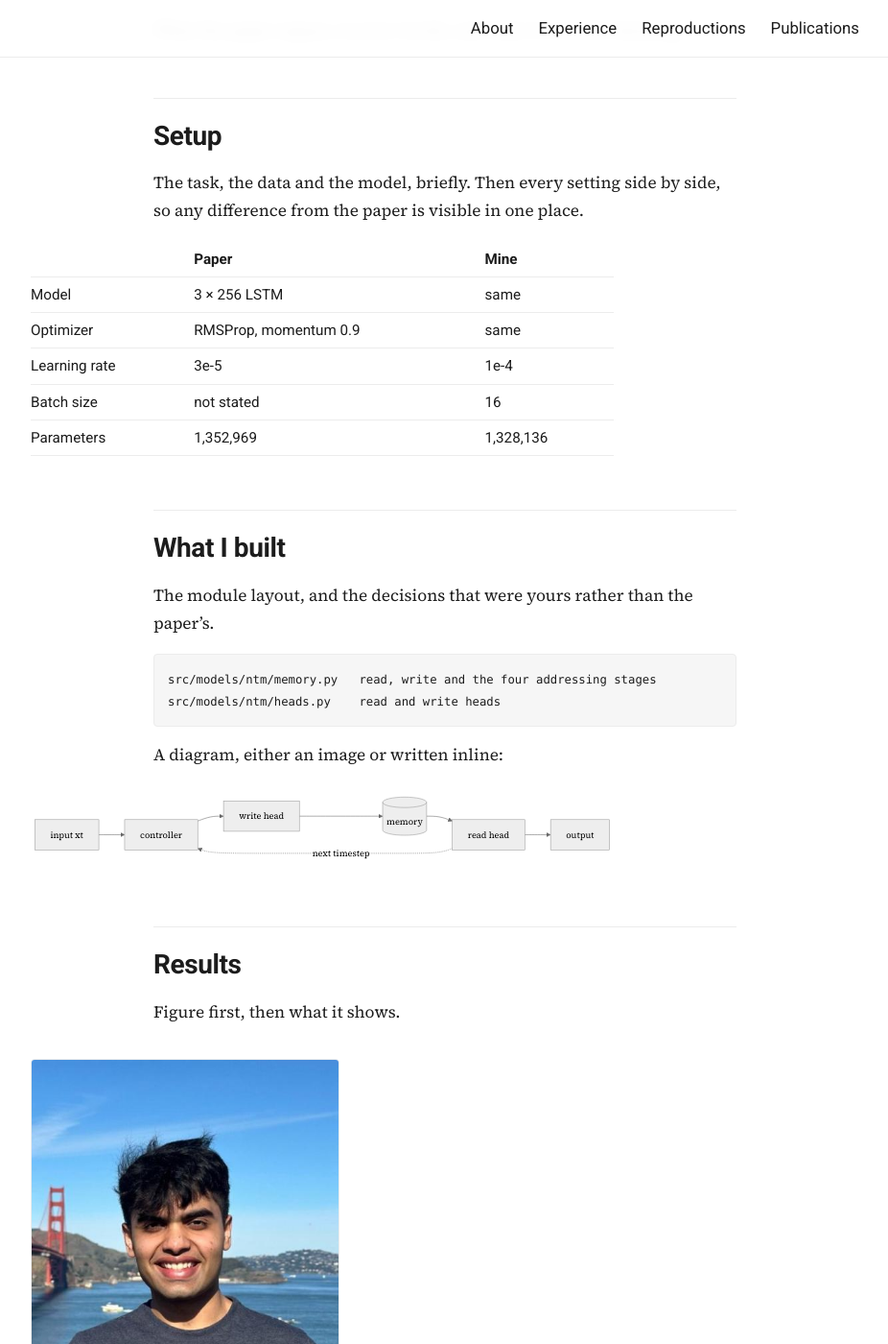
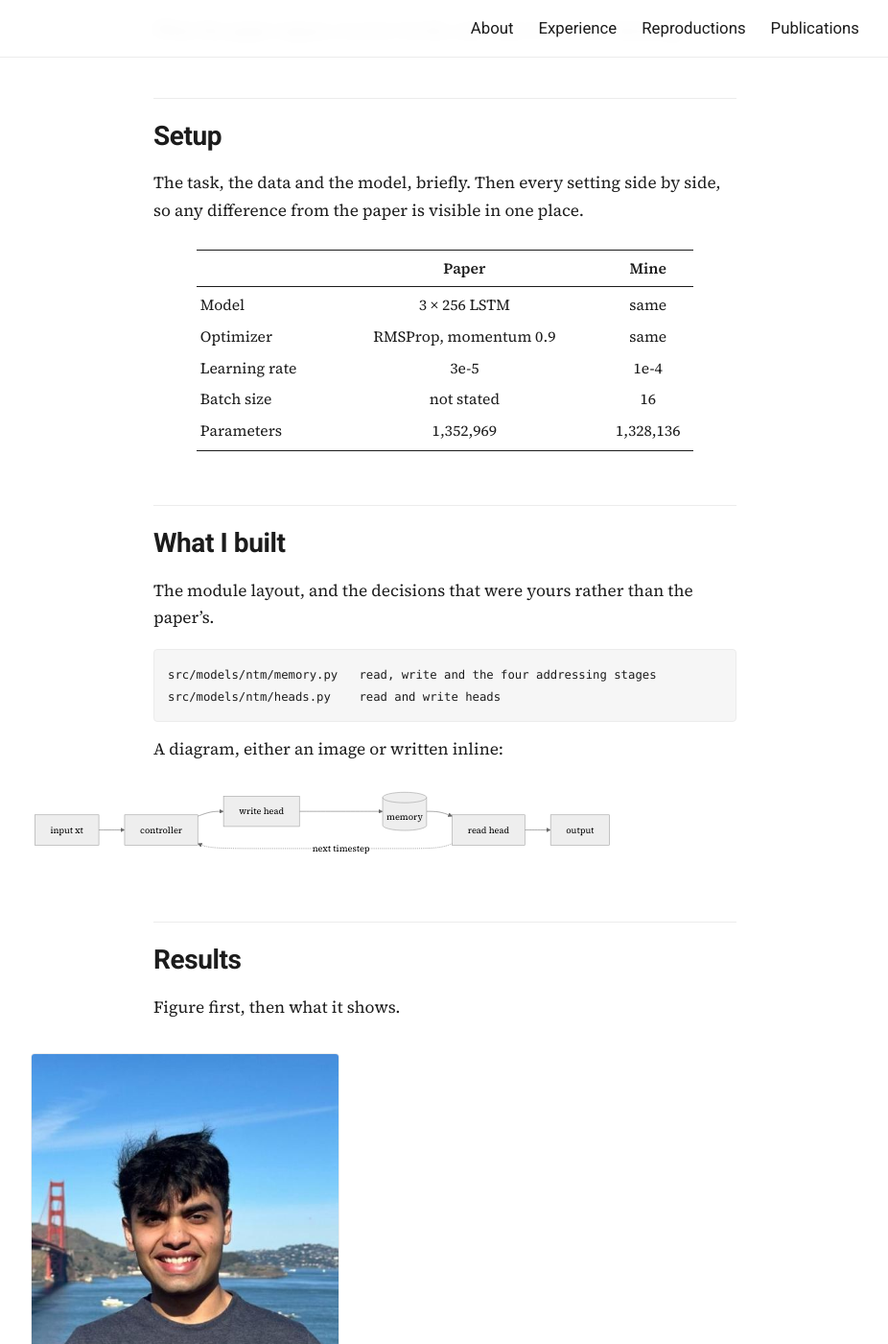
Before and after one commit to mgupta8143/mgupta8143.github.io, a Jekyll site: the page built from template.md, in a window 1280 px wide and 1400 px high, scrolled down 585 px. Shown: the whole window at 96% size, without its empty margins (176-1102 px from the left). Built offline with Jekyll 4.4.1, drawn with Linux system fonts in a browser that asks for light colours.

Commit message:
Center tables and set them and figure captions in a paper style
Co-Authored-By: Claude Opus 5.5 <noreply@anthropic.com>

```diff
--- a/assets/style.css
+++ b/assets/style.css
@@ -155,7 +155,28 @@ article h3 {
 }
 /* figures sit closer to the text that introduces them than to the next section */
 article figure + p { margin-top: 18px; }
-article table { margin: 18px 0 22px; font-size: .95rem; }
-article table th { font-weight: 700; }
-article table { width: 100%; }
+/* tables in the booktabs style: heavy top and bottom rules, a light one under the header */
+article table {
+  margin: 26px auto 30px; width: auto; min-width: 60%;
+  font: 400 .98rem/1.45 "Source Serif 4", Charter, Georgia, serif;
+  font-variant-numeric: tabular-nums lining-nums;
+  border-top: 1.5px solid var(--ink); border-bottom: 1.5px solid var(--ink);
+}
+article table th, article table td {
+  border-bottom: 0; padding: 5px 14px; text-align: center; vertical-align: baseline;
+}
+article table th:first-child, article table td:first-child { text-align: left; padding-left: 4px; }
+article table th:last-child, article table td:last-child { padding-right: 4px; }
+article table thead th {
+  font-weight: 600; padding-top: 8px; padding-bottom: 7px;
+  border-bottom: .75px solid var(--ink);
+}
+article table tbody tr:first-child td { padding-top: 8px; }
+article table tbody tr:last-child td { padding-bottom: 8px; }
+
+/* number figures the way a paper does */
+article { counter-reset: figure; }
+article > figure { counter-increment: figure; }
+article figcaption::before { content: "Figure " counter(figure) ". "; font-weight: 700; color: var(--ink); }
+article figcaption { font: 400 .92rem/1.5 "Source Serif 4", Charter, Georgia, serif; }
 .mermaid { margin: 26px 0; text-align: center; }
```
